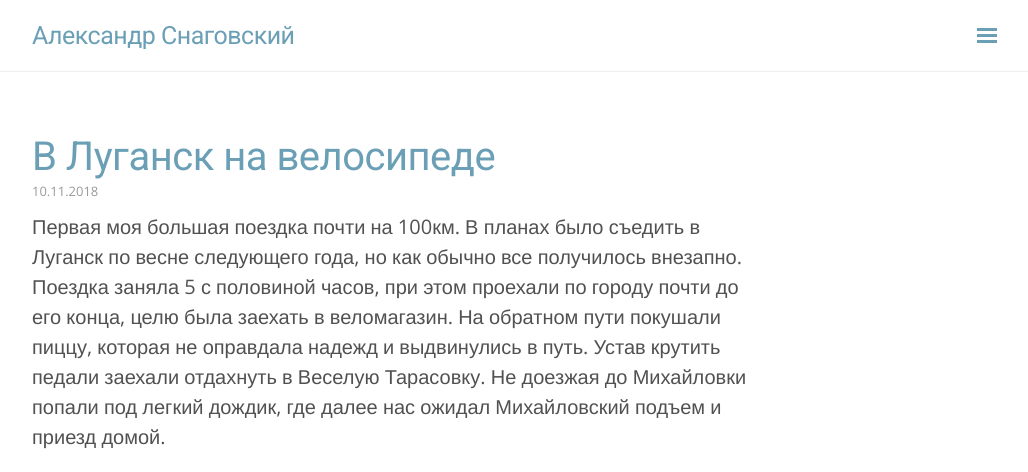
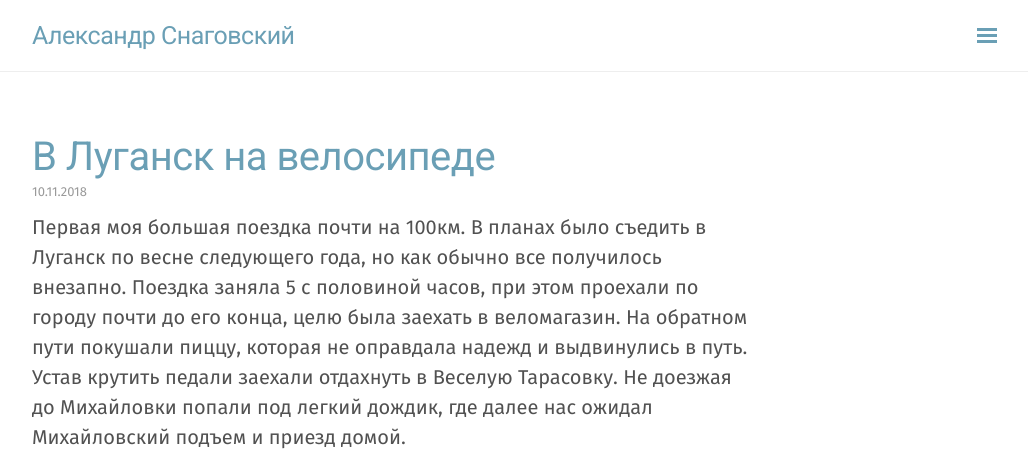
Before and after one commit to snagovskiy/snagovskiy, a Jekyll site: the page built from blog/index.html, in a window 1280 px wide. Shown: the top 472 px of the page, without its empty margins (248-1276 px from the left). Built offline with Jekyll 4.4.1, drawn with Linux system fonts in a browser that asks for light colours; nearby versions of some CDN libraries; the list of posts is cut into pages by our own code; grey boxes are pictures that could not be loaded.

Commit message:
add new font

```diff
--- a/_includes/head.html
+++ b/_includes/head.html
@@ -26,7 +26,7 @@
   <link rel="stylesheet" href="{{ site.baseurl }}/public/css/lanyon.css">
   <link rel="stylesheet" href="{{ site.baseurl }}/public/css/style.css">
 
-  <link href="https://fonts.googleapis.com/css?family=Open+Sans:400,400i,700,700i|Roboto:400,400i,700,700i" rel="stylesheet">
+  <link href="https://fonts.googleapis.com/css?family=Fira+Sans:400,400i,700,700i|Roboto:400,400i,700,700i" rel="stylesheet">
 
   <!-- Icons -->
   <link rel="apple-touch-icon-precomposed" sizes="114x114" href="{{ site.baseurl }}/public/img/favicon/apple-touch-icon-114x114.png">
--- a/public/css/lanyon.css
+++ b/public/css/lanyon.css
@@ -41,7 +41,7 @@
 }
 
 html {
-  font-family: 'Open Sans', Helvetica, Arial, sans-serif;
+  font-family: 'Fira Sans', Helvetica, Arial, sans-serif;
 }
 
 h1, h2, h3, h4, h5, h6 {
@@ -148,7 +148,7 @@
   width: 14rem;
   visibility: hidden;
   overflow-y: auto;
-  font-family: 'Open Sans', Helvetica, Arial, sans-serif;
+  font-family: 'Fira Sans', Helvetica, Arial, sans-serif;
   font-size: .875rem; /* 15px */
   color: rgba(255,255,255,.6);
   background-color: #202020;
@@ -370,7 +370,7 @@
   overflow: hidden; /* clearfix */
   margin-left: -1rem;
   margin-right: -1rem;
-  font-family: 'Open Sans', Helvetica, Arial, sans-serif;
+  font-family: 'Fira Sans', Helvetica, Arial, sans-serif;
   color: #ccc;
   text-align: center;
 }
--- a/public/css/style.css
+++ b/public/css/style.css
@@ -22,7 +22,7 @@
 
 .lead {
   font-size: 16px;
-  font-family: 'Open Sans', Helvetica, Arial, sans-serif;
+  font-family: 'Fira Sans', Helvetica, Arial, sans-serif;
 }
 
 .social-links {
@@ -94,7 +94,7 @@
 }
 
 .nGEvent, .nGY2GThumbnailIconText, .nGY2Breadcrumb {
-  font-family: 'Open Sans', Helvetica, Arial, sans-serif;
+  font-family: 'Fira Sans', Helvetica, Arial, sans-serif;
 }
 
 .top {
```
